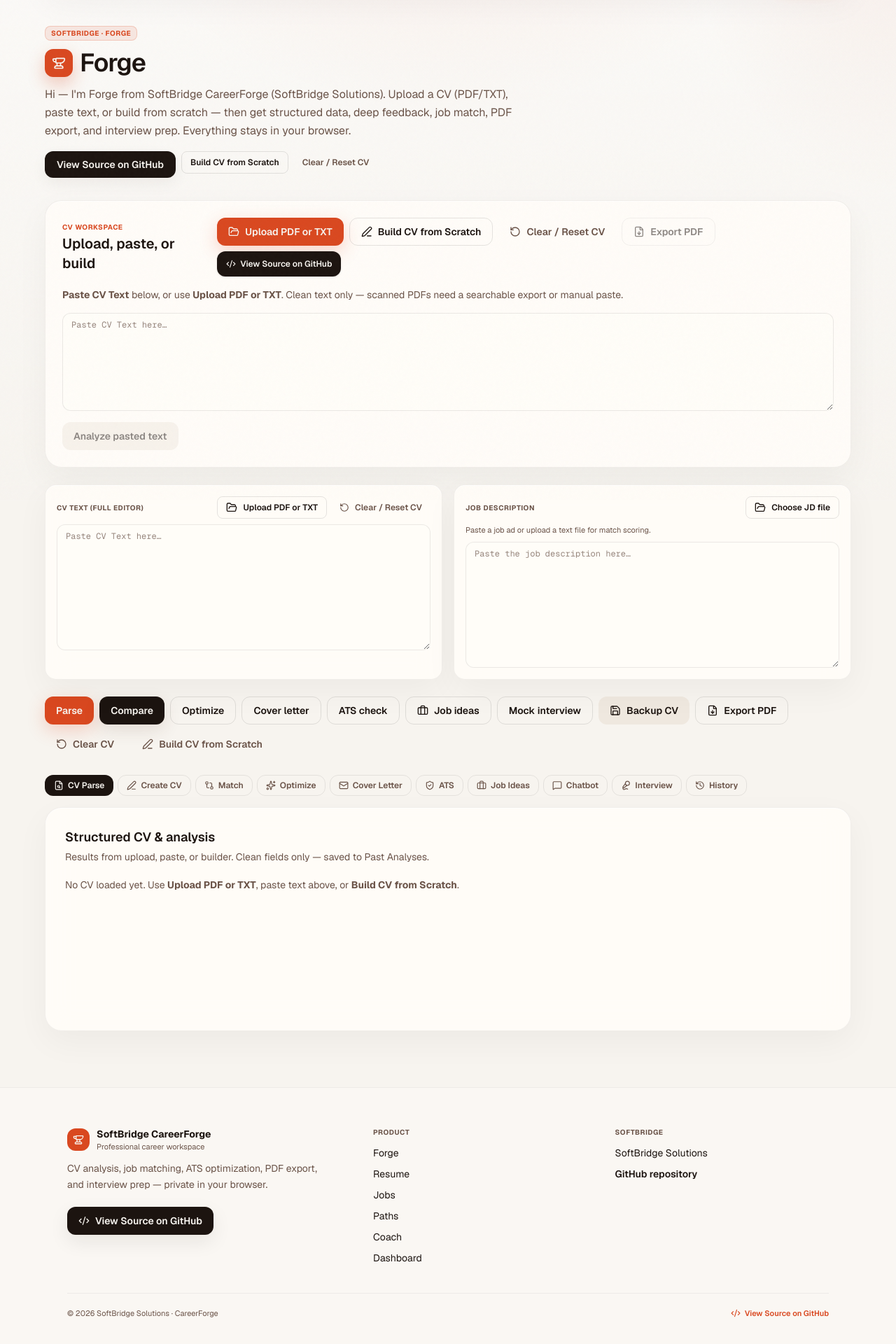
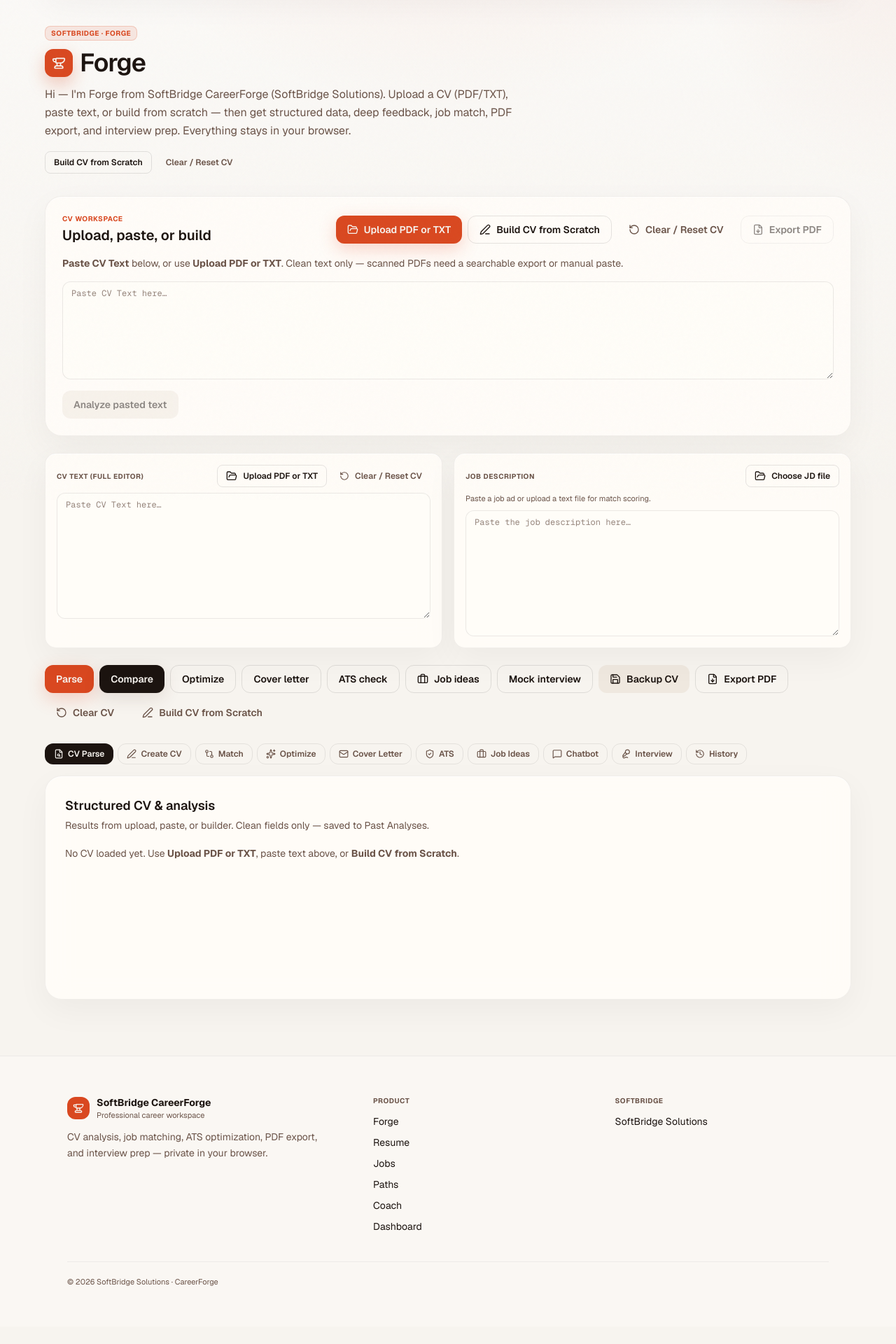
Before and after one commit to Dpehect/Softbridge-Career-Forge-FullStack-Web-App, a Next.js app: page /forge in a window 1280 px wide. Shown: the part 86-2006 px from the top of the page at 70% size. After the commit the page ends 1981 px from the top, so only its background shows below. Built offline with nearby package versions, Linux system fonts and the light colour scheme.

Commit message:
style: keep only a single highly visible github link in navigation header

```diff
--- a/src/app/forge/page.tsx
+++ b/src/app/forge/page.tsx
@@ -458,14 +458,6 @@
             job match, PDF export, and interview prep. Everything stays in your browser.
           </p>
           <div className="mt-4 flex flex-wrap gap-2">
-            <a
-              href="https://github.com/Dpehect/Softbridge-Career-Forge-FullStack-Web-App/tree/main"
-              target="_blank"
-              rel="noreferrer"
-              className="inline-flex items-center gap-2 rounded-xl border border-black/10 bg-star-white text-midnight-void px-4 py-2 text-sm font-semibold shadow-[0_8px_22px_rgba(28,20,16,0.06)] hover:bg-cosmic-teal transition-colors"
-            >
-              View Source on GitHub
-            </a>
             <Button variant="outline" size="sm" onClick={() => setTab("create")}>
               Build CV from Scratch
             </Button>
@@ -501,14 +493,6 @@
               <Button variant="outline" disabled={busy || !forgeParsedCv} onClick={() => void onExportPdf()}>
                 <FileDown className="w-4 h-4" /> Export PDF
               </Button>
-              <a
-                href="https://github.com/Dpehect/Softbridge-Career-Forge-FullStack-Web-App/tree/main"
-                target="_blank"
-                rel="noreferrer"
-                className="inline-flex h-9 items-center justify-center gap-1.5 rounded-xl px-3 text-xs font-semibold border border-black/8 bg-star-white text-midnight-void hover:bg-cosmic-teal transition-colors shadow-sm"
-              >
-                <Code2 className="w-3.5 h-3.5" /> View Source on GitHub
-              </a>
             </div>
           </div>
           <p className="text-sm text-muted-steel">
--- a/src/app/page.tsx
+++ b/src/app/page.tsx
@@ -98,14 +98,6 @@
               >
                 Open Resume workspace
               </Link>
-              <a
-                href={GITHUB}
-                target="_blank"
-                rel="noreferrer"
-                className="inline-flex h-12 items-center gap-2 rounded-2xl px-5 text-sm font-semibold text-muted-steel hover:text-cosmic-teal transition-colors"
-              >
-                <Code2 className="w-4 h-4" /> View Source on GitHub
-              </a>
             </div>
           </motion.div>
 
--- a/src/app/resume/page.tsx
+++ b/src/app/resume/page.tsx
@@ -198,14 +198,6 @@
             <Button variant="ghost" onClick={onClear}>
               <RotateCcw className="w-4 h-4" /> Clear / Reset CV
             </Button>
-            <a
-              href="https://github.com/Dpehect/Softbridge-Career-Forge-FullStack-Web-App/tree/main"
-              target="_blank"
-              rel="noreferrer"
-              className="inline-flex h-9 items-center justify-center gap-1.5 rounded-xl px-3 text-xs font-semibold border border-black/8 bg-star-white text-midnight-void hover:bg-cosmic-teal transition-colors shadow-sm"
-            >
-              <Code2 className="w-3.5 h-3.5" /> View Source on GitHub
-            </a>
           </div>
         </div>
 
--- a/src/components/Footer.tsx
+++ b/src/components/Footer.tsx
@@ -23,15 +23,6 @@
               CV analysis, job matching, ATS optimization, PDF export, and interview prep — private
               in your browser.
             </p>
-            <a
-              href={GITHUB_REPO}
-              target="_blank"
-              rel="noreferrer"
-              className="mt-5 inline-flex items-center gap-2 rounded-xl bg-star-white text-midnight-void px-4 py-2.5 text-sm font-semibold shadow-[0_10px_28px_rgba(28,20,16,0.08)] hover:bg-cosmic-teal transition-colors"
-            >
-              <Code2 className="w-4 h-4" />
-              View Source on GitHub
-            </a>
           </div>
           <div>
             <p className="text-[10px] font-bold uppercase tracking-wider text-muted-steel mb-3">
@@ -69,30 +60,11 @@
                   SoftBridge Solutions
                 </a>
               </li>
-              <li>
-                <a
-                  href={GITHUB_REPO}
-                  className="hover:text-cosmic-teal transition-colors font-semibold"
-                  target="_blank"
-                  rel="noreferrer"
-                >
-                  GitHub repository
-                </a>
-              </li>
             </ul>
           </div>
         </div>
         <div className="mt-10 pt-5 border-t border-black/5 flex flex-col sm:flex-row items-center justify-between gap-2 text-[11px] text-muted-steel">
           <span>© {new Date().getFullYear()} SoftBridge Solutions · CareerForge</span>
-          <a
-            href={GITHUB_REPO}
-            target="_blank"
-            rel="noreferrer"
-            className="inline-flex items-center gap-1.5 font-semibold text-cosmic-teal hover:underline"
-          >
-            <Code2 className="w-3.5 h-3.5" />
-            View Source on GitHub
-          </a>
         </div>
       </div>
     </footer>
```
